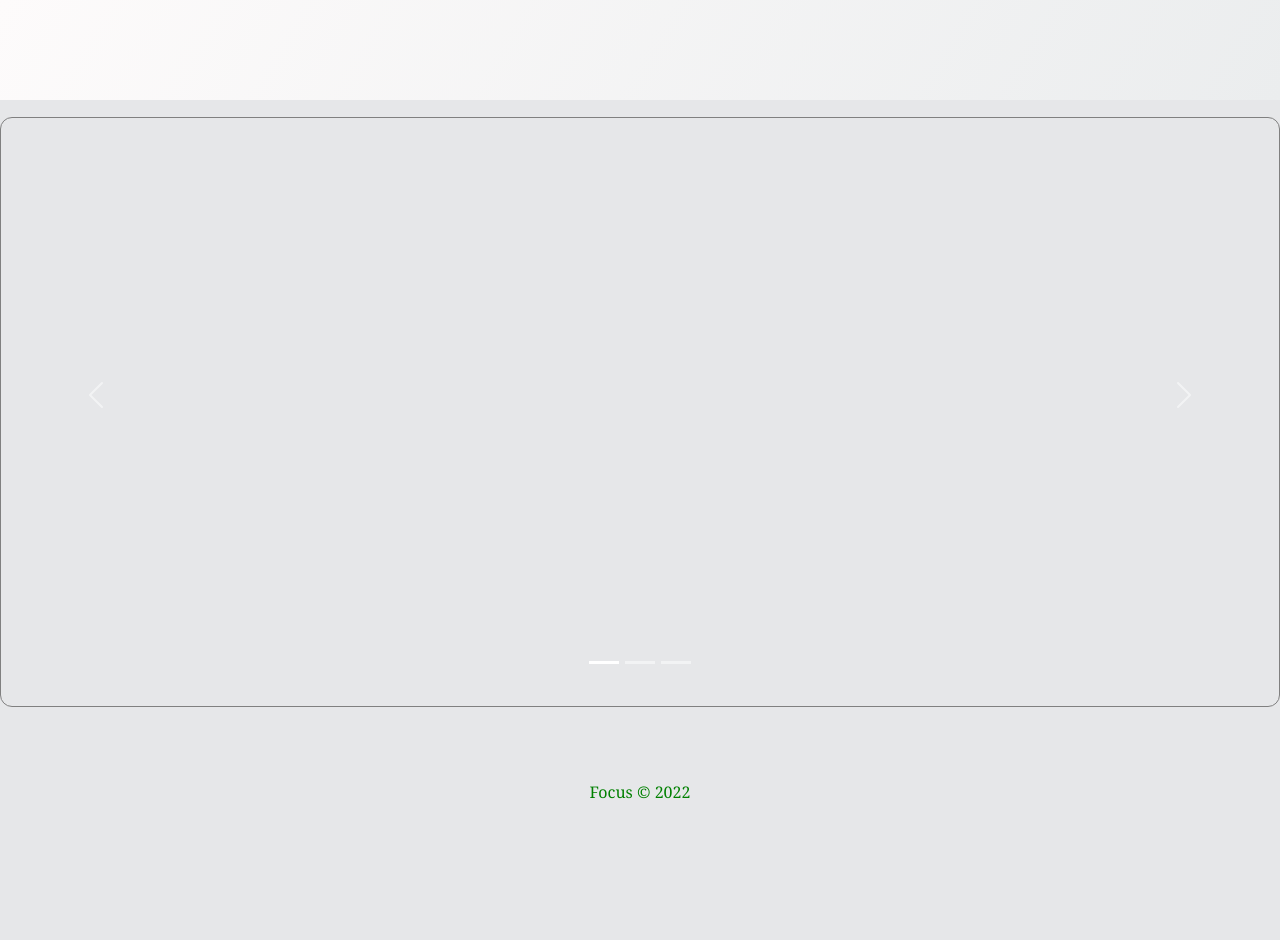
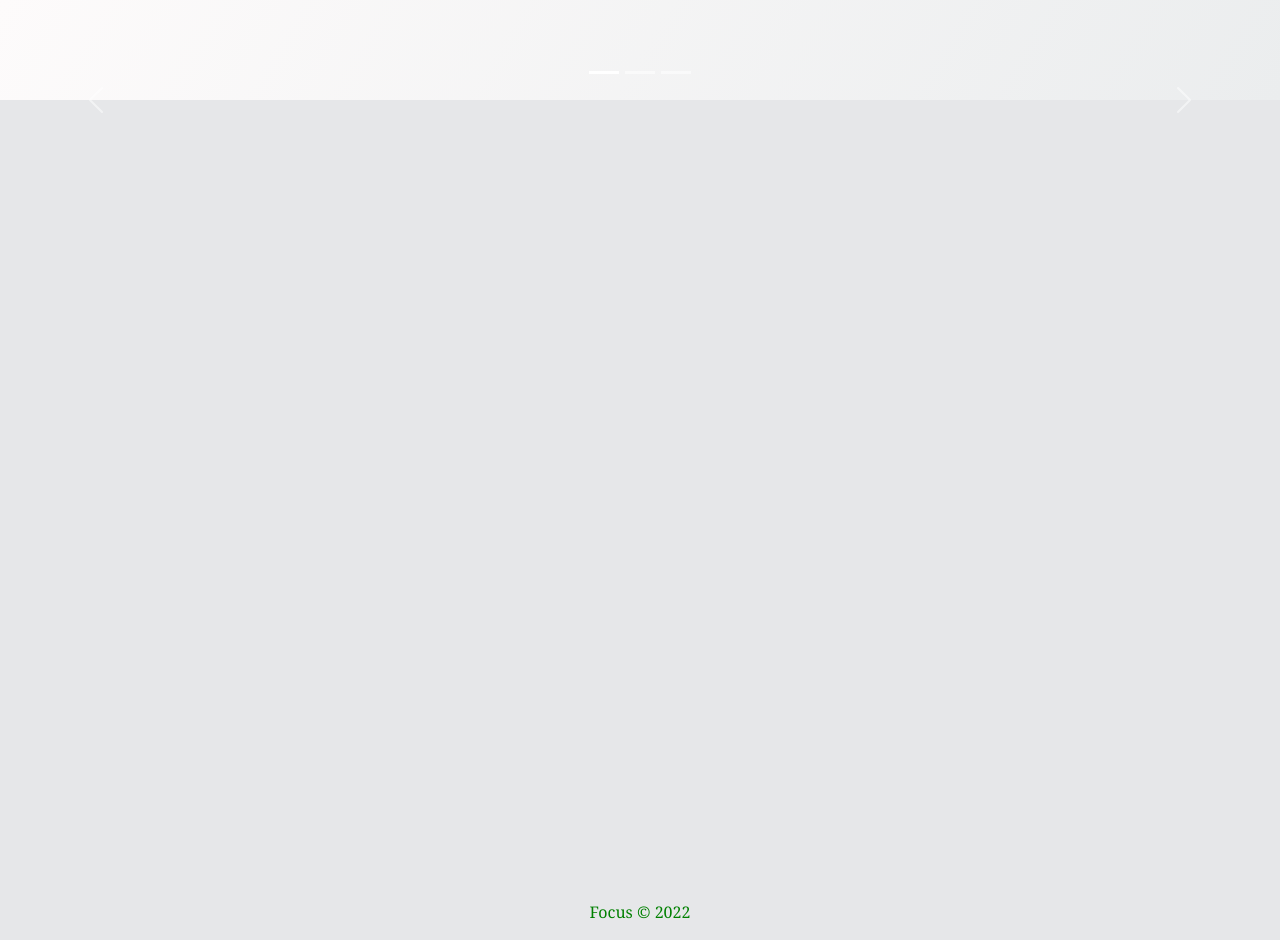
Before and after one commit to CorneliusOsei2/focus, a Django app: template templates/home.html in a window 1280 px wide. Shown: the part 800-1740 px from the top of the page. Before the commit the page ends 1599 px from the top, so only its background shows below. Run offline with Django 3.2, Linux system fonts and the light colour scheme; the template is opened without the code that fills it, so the values that code supplies are empty; some libraries are stand-ins or nearby versions.

Commit message:
Making highlights page

```diff
--- a/static/css/styles.css
+++ b/static/css/styles.css
@@ -464,19 +464,13 @@ div.alert-div {
 
 #highlights-page {
     background-color: rgb(230, 231, 233);
-    min-height: 85vh;
+    min-height: 100vh;
+    min-width: 100vw;
 }
 
 .carousel-item {
     background: no-repeat center scroll;
     background-size: cover;
-}
-
-.carousel-inner {
-    top: 17px;
-    height: 590px;
-    border: 1px solid grey;
-    border-radius: 12px;
 }
 
 .carousel-item::before {
@@ -513,7 +507,6 @@ div.alert-div {
 @media only screen and (min-width: 1366px) {
     .slider-specific {
         margin: auto;
-        width: 800px;
         display: block;
     }
 }
@@ -521,7 +514,6 @@ div.alert-div {
 @media only screen and (min-width: 576px) and (max-width: 1080px) {
     .slider-specific {
         margin: auto;
-        width: 400px;
         display: block;
     }
 }
--- a/templates/home.html
+++ b/templates/home.html
@@ -71,7 +71,7 @@
 
                     {% for higlight in highlights %}
                     <div class="carousel-item {{higlight.style}}">
-                        <img src="{{higlight.imgLink}}" class="d-block w-100" alt="...">
+                        <img {% static 'images/home/leaf.png' %} class="d-block w-100" alt="...">
                         <div class="carousel-caption d-none d-md-block">
                             <div class="caption-area">
                                 <h4>{{higlight.title}}
```
Also changed, not shown: static/images/home/highlight.jpg (added).
